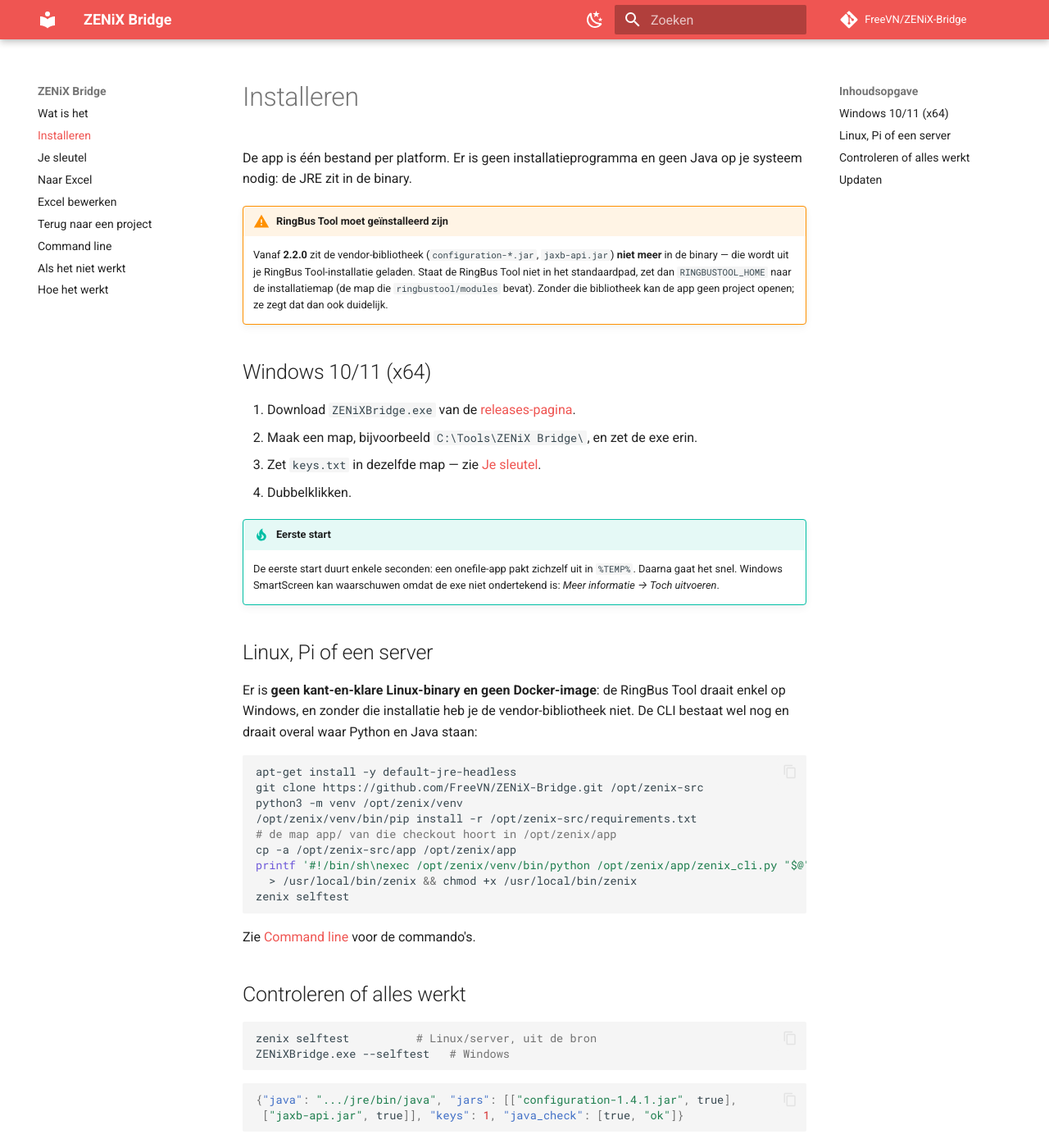
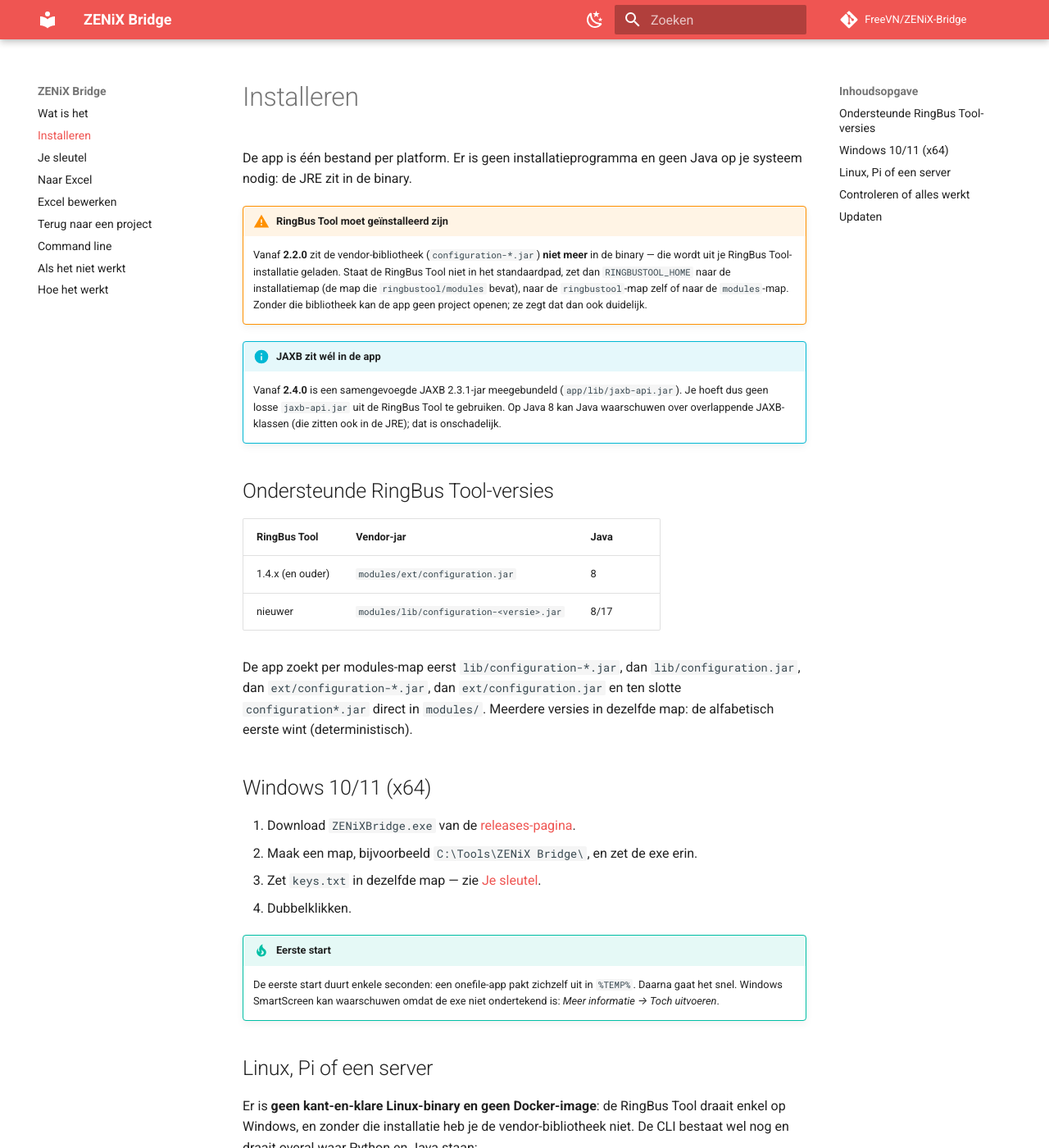
Before and after one commit to FreeVN/ZENiX-Bridge, an MkDocs documentation site: the page built from docs/installatie.md, in a window 1280 px wide and 1400 px high. Shown: the whole window at 82% size. Built offline with MkDocs 1.6.1 and Material for MkDocs 9.7.7, drawn with Linux system fonts in a browser that asks for light colours; comment, search, counter and statistics services are not loaded.

Commit message:
docs: document RingBus Tool layouts and bundled JAXB

```diff
--- a/docs/installatie.md
+++ b/docs/installatie.md
@@ -4,12 +4,30 @@ De app is één bestand per platform. Er is geen installatieprogramma en geen Ja
 op je systeem nodig: de JRE zit in de binary.
 
 !!! warning "RingBus Tool moet geïnstalleerd zijn"
-    Vanaf **2.2.0** zit de vendor-bibliotheek (`configuration-*.jar`,
-    `jaxb-api.jar`) **niet meer** in de binary — die wordt uit je RingBus
-    Tool-installatie geladen. Staat de RingBus Tool niet in het standaardpad,
-    zet dan `RINGBUSTOOL_HOME` naar de installatiemap (de map die
-    `ringbustool/modules` bevat). Zonder die bibliotheek kan de app geen project
-    openen; ze zegt dat dan ook duidelijk.
+    Vanaf **2.2.0** zit de vendor-bibliotheek (`configuration-*.jar`) **niet meer**
+    in de binary — die wordt uit je RingBus Tool-installatie geladen. Staat de
+    RingBus Tool niet in het standaardpad, zet dan `RINGBUSTOOL_HOME` naar de
+    installatiemap (de map die `ringbustool/modules` bevat), naar de
+    `ringbustool`-map zelf of naar de `modules`-map. Zonder die bibliotheek kan
+    de app geen project openen; ze zegt dat dan ook duidelijk.
+
+!!! info "JAXB zit wél in de app"
+    Vanaf **2.4.0** is een samengevoegde JAXB 2.3.1-jar meegebundeld
+    (`app/lib/jaxb-api.jar`). Je hoeft dus geen losse `jaxb-api.jar` uit de
+    RingBus Tool te gebruiken. Op Java 8 kan Java waarschuwen over overlappende
+    JAXB-klassen (die zitten ook in de JRE); dat is onschadelijk.
+
+## Ondersteunde RingBus Tool-versies
+
+| RingBus Tool | Vendor-jar | Java |
+|---|---|---|
+| 1.4.x (en ouder) | `modules/ext/configuration.jar` | 8 |
+| nieuwer | `modules/lib/configuration-<versie>.jar` | 8/17 |
+
+De app zoekt per modules-map eerst `lib/configuration-*.jar`, dan
+`lib/configuration.jar`, dan `ext/configuration-*.jar`, dan
+`ext/configuration.jar` en ten slotte `configuration*.jar` direct in `modules/`.
+Meerdere versies in dezelfde map: de alfabetisch eerste wint (deterministisch).
 
 ## Windows 10/11 (x64)
 
```
Also changed, not shown: app/README.md (+6 -1 lines), app/lib/README.md (+30 -9 lines), 1 other file.
